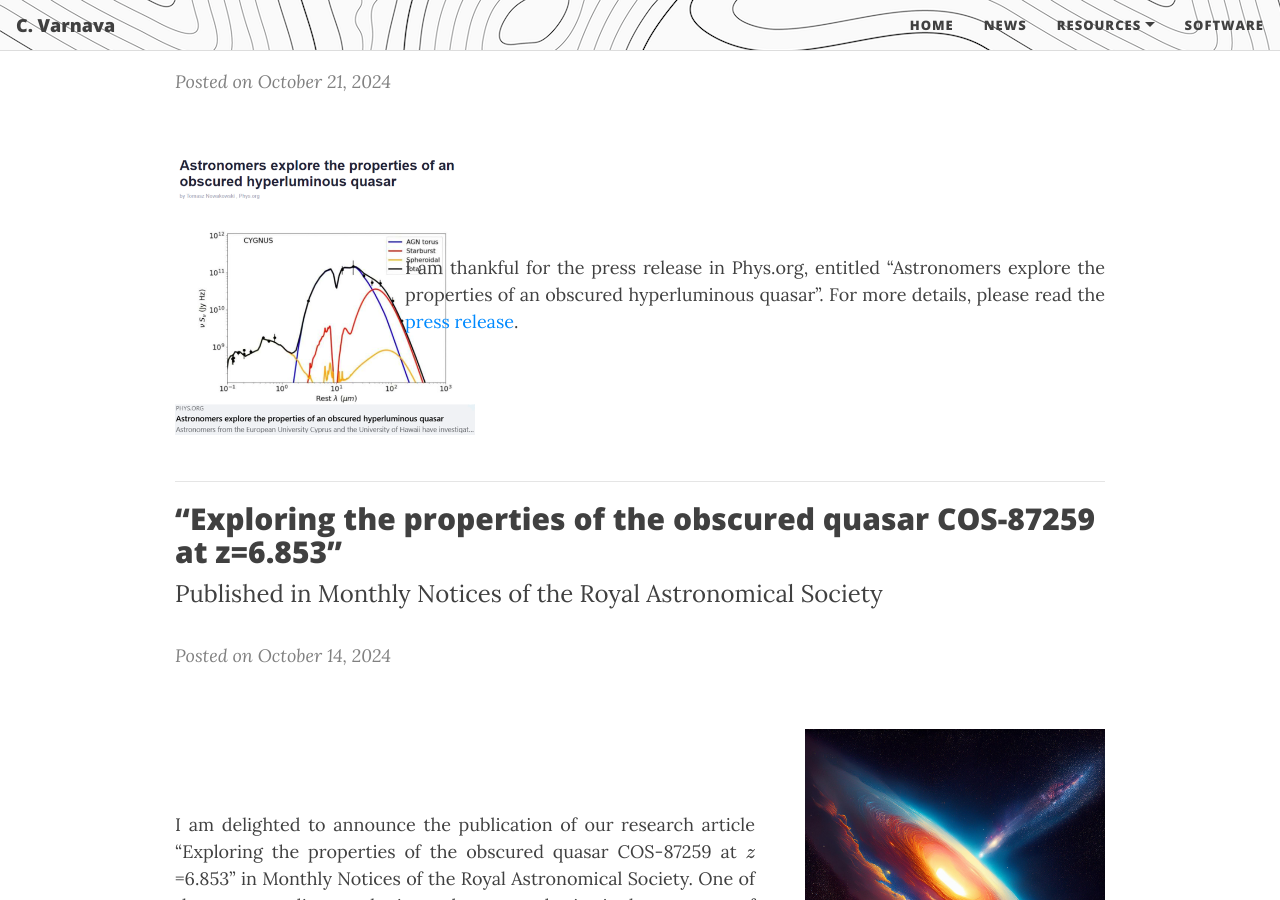
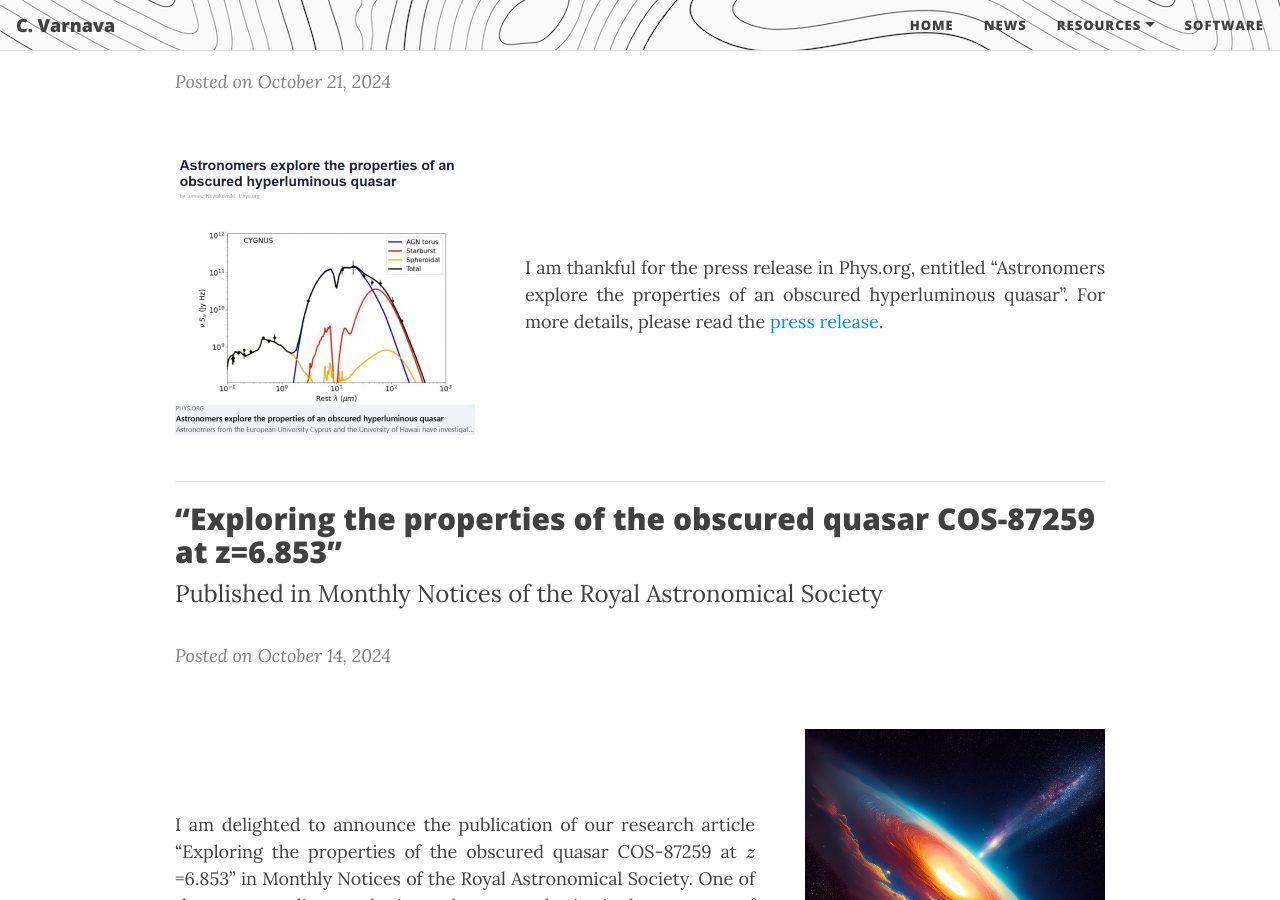
Before and after one commit to ch-var/ch-var.github.io, a Jekyll site: the page built from news.html, in a window 1280 px wide and 900 px high, scrolled down 338 px. Built offline with Jekyll 4.4.1, drawn with Linux system fonts in a browser that asks for light colours; formulas are drawn with MathJax 3.

Commit message:
Update news.html

```diff
--- a/news.html
+++ b/news.html
@@ -38,7 +38,7 @@
 
 <div style="display: flex; justify-content: space-between; align-items: center; flex-wrap: wrap;">
   <p style="margin-right: 30px;"><img src="/assets/img/press.png" style="max-width: 300px; height: auto;"/></p>
-  <p style="text-align: justify; flex: 1;">I am thankful for the press release in Phys.org, entitled “Astronomers explore the properties of an obscured hyperluminous quasar”. For more details, please read the <a href="https://phys.org/news/2024-10-astronomers-explore-properties-obscured-hyperluminous.html">press release</a>.</p>
+  <p style="text-align: justify; flex: 1; margin-left: 20px;">I am thankful for the press release in Phys.org, entitled “Astronomers explore the properties of an obscured hyperluminous quasar”. For more details, please read the <a href="https://phys.org/news/2024-10-astronomers-explore-properties-obscured-hyperluminous.html">press release</a>.</p>
 </div>
 
 <hr size="2" style="margin-left: -100px; margin-right: -100px;">
```
